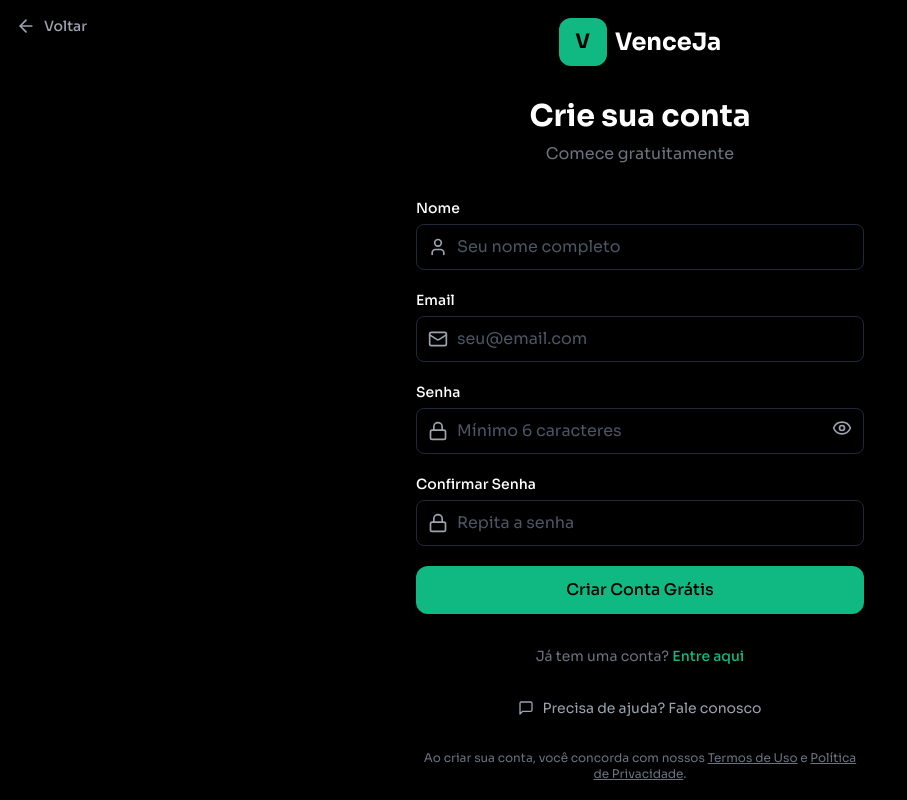
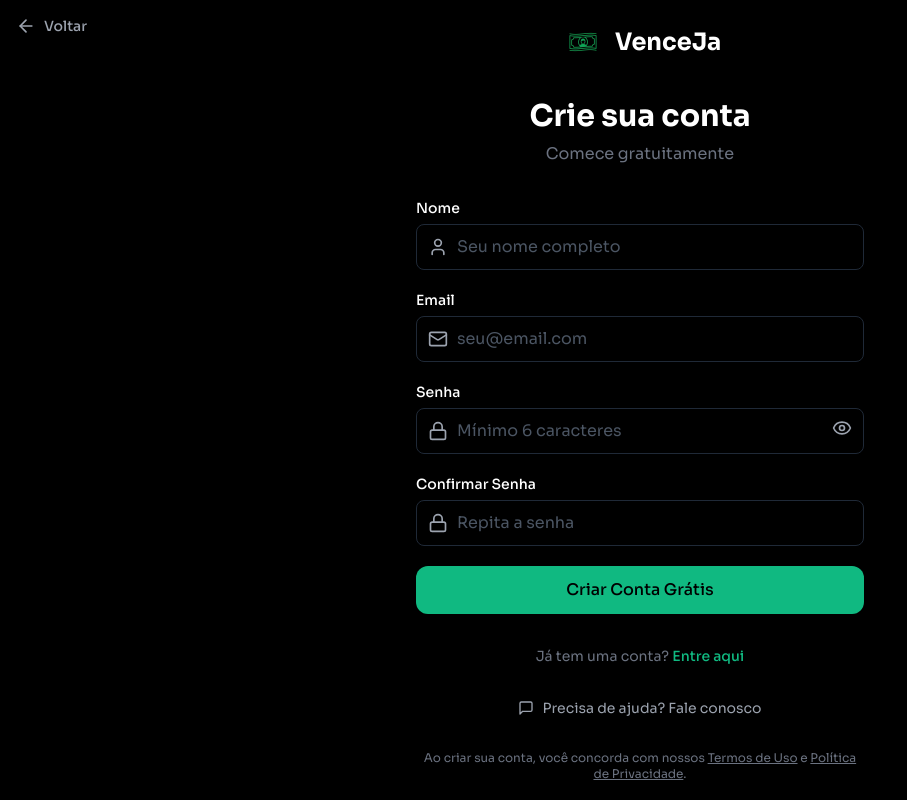
Before and after one commit to devkaw/vencja, a Next.js app: page /register in a window 1280 px wide. Shown: the whole page, without its empty margins (0-907 px from the left). Built offline with nearby package versions, Linux system fonts and the light colour scheme.

Commit message:
mudanca de logo

```diff
--- a/src/app/(auth)/forgot-password/page.tsx
+++ b/src/app/(auth)/forgot-password/page.tsx
@@ -2,6 +2,7 @@
 
 import { useState } from 'react';
 import Link from 'next/link';
+import Image from 'next/image';
 import { Mail, ArrowLeft, CheckCircle } from 'lucide-react';
 import { Button } from '@/components/ui/button';
 import { Input } from '@/components/ui/input';
@@ -70,9 +71,13 @@ export default function ForgotPasswordPage() {
         </div>
         <div className="w-full max-w-md text-center">
           <Link href="/" className="inline-flex items-center gap-2 mb-8">
-            <div className="w-12 h-12 bg-accent rounded-xl flex items-center justify-center">
-              <span className="text-white font-bold text-2xl">V</span>
-            </div>
+            <Image
+              src="/logo.png"
+              alt="VenceJa"
+              width={48}
+              height={48}
+              className="w-12 h-12 rounded-xl object-contain bg-black"
+            />
             <span className="text-2xl font-bold text-gray-900 dark:text-white">VenceJa</span>
           </Link>
           <div className="w-16 h-16 bg-success-100 dark:bg-success-900/30 rounded-full flex items-center justify-center mx-auto mb-6">
@@ -105,9 +110,13 @@ export default function ForgotPasswordPage() {
       <div className="w-full max-w-md space-y-8">
         <div className="text-center">
           <Link href="/" className="inline-flex items-center gap-2 mb-8">
-            <div className="w-12 h-12 bg-accent rounded-xl flex items-center justify-center">
-              <span className="text-white font-bold text-2xl">V</span>
-            </div>
+            <Image
+              src="/logo.png"
+              alt="VenceJa"
+              width={48}
+              height={48}
+              className="w-12 h-12 rounded-xl object-contain bg-black"
+            />
             <span className="text-2xl font-bold text-gray-900 dark:text-white">VenceJa</span>
           </Link>
           <h1 className="text-2xl font-bold text-gray-900 dark:text-white">Esqueceu a senha?</h1>
--- a/src/app/(auth)/login/page.tsx
+++ b/src/app/(auth)/login/page.tsx
@@ -2,6 +2,7 @@
 
 import { useState, useEffect } from 'react';
 import Link from 'next/link';
+import Image from 'next/image';
 import { useRouter } from 'next/navigation';
 import { Eye, EyeOff, Mail, Lock, ArrowLeft, MessageSquare } from 'lucide-react';
 import { Button } from '@/components/ui/button';
@@ -61,9 +62,13 @@ export default function LoginPage() {
       <div className="w-full max-w-md space-y-8">
         <div className="text-center">
           <Link href="/" className="inline-flex items-center gap-2 mb-8 group">
-            <div className="w-12 h-12 bg-accent rounded-xl flex items-center justify-center transition-transform group-hover:scale-110">
-              <span className="text-black font-bold text-xl">V</span>
-            </div>
+            <Image
+              src="/logo.png"
+              alt="VenceJa"
+              width={48}
+              height={48}
+              className="w-12 h-12 rounded-xl object-contain bg-black"
+            />
             <span className="text-2xl font-bold">VenceJa</span>
           </Link>
           <h1 className="text-3xl font-bold">Bem-vindo de volta</h1>
--- a/src/app/(auth)/register/page.tsx
+++ b/src/app/(auth)/register/page.tsx
@@ -2,6 +2,7 @@
 
 import { useState, useEffect } from 'react';
 import Link from 'next/link';
+import Image from 'next/image';
 import { Eye, EyeOff, Mail, Lock, User, ArrowLeft, MessageSquare } from 'lucide-react';
 import { Button } from '@/components/ui/button';
 import { Input } from '@/components/ui/input';
@@ -82,9 +83,13 @@ export default function RegisterPage() {
       <div className="min-h-screen flex items-center justify-center px-4 bg-black">
         <div className="w-full max-w-md text-center">
           <Link href="/" className="inline-flex items-center gap-2 mb-8">
-            <div className="w-12 h-12 bg-accent rounded-xl flex items-center justify-center">
-              <span className="text-white font-bold text-xl">V</span>
-            </div>
+            <Image
+              src="/logo.png"
+              alt="VenceJa"
+              width={48}
+              height={48}
+              className="w-12 h-12 rounded-xl object-contain bg-black"
+            />
             <span className="text-2xl font-bold">VenceJa</span>
           </Link>
 
@@ -155,9 +160,13 @@ export default function RegisterPage() {
       <div className="w-full max-w-md space-y-8">
         <div className="text-center">
           <Link href="/" className="inline-flex items-center gap-2 mb-8 group">
-            <div className="w-12 h-12 bg-accent rounded-xl flex items-center justify-center transition-transform group-hover:scale-110">
-              <span className="text-black font-bold text-xl">V</span>
-            </div>
+            <Image
+              src="/logo.png"
+              alt="VenceJa"
+              width={48}
+              height={48}
+              className="w-12 h-12 rounded-xl object-contain bg-black"
+            />
             <span className="text-2xl font-bold">VenceJa</span>
           </Link>
           <h1 className="text-3xl font-bold">Crie sua conta</h1>
--- a/src/app/(auth)/reset-password/reset-password-content.tsx
+++ b/src/app/(auth)/reset-password/reset-password-content.tsx
@@ -3,6 +3,7 @@
 import { useEffect, useState } from 'react';
 import { useSearchParams } from 'next/navigation';
 import Link from 'next/link';
+import Image from 'next/image';
 import { Eye, EyeOff, CheckCircle, AlertCircle, Loader2 } from 'lucide-react';
 import { Button } from '@/components/ui/button';
 import { Input } from '@/components/ui/input';
@@ -147,9 +148,13 @@ export default function ResetPasswordContent() {
         <CardContent className="pt-6 pb-8 px-8">
           <div className="text-center mb-8">
             <Link href="/" className="inline-flex items-center gap-2 mb-6">
-              <div className="w-10 h-10 bg-accent rounded-xl flex items-center justify-center">
-                <span className="text-white font-bold text-lg">V</span>
-              </div>
+              <Image
+                src="/logo.png"
+                alt="VenceJa"
+                width={40}
+                height={40}
+                className="w-10 h-10 rounded-xl object-contain bg-black"
+              />
               <span className="text-xl font-bold">VenceJa</span>
             </Link>
             <h1 className="text-2xl font-bold">Nova Senha</h1>
--- a/src/app/page.tsx
+++ b/src/app/page.tsx
@@ -2,6 +2,7 @@
 
 import { useEffect, useState } from 'react';
 import Link from 'next/link';
+import Image from 'next/image';
 import {
   ArrowRight,
   CheckCircle,
@@ -111,9 +112,13 @@ export default function LandingPage() {
         <div className="max-w-7xl mx-auto px-4 sm:px-6 lg:px-8">
           <div className="flex items-center justify-between">
             <Link href="/" className="flex items-center gap-3 group">
-              <div className="w-10 h-10 bg-accent rounded-xl flex items-center justify-center transition-transform group-hover:scale-110 group-hover:rotate-3">
-                <span className="text-black font-bold text-xl">V</span>
-              </div>
+              <Image
+                src="/logo.png"
+                alt="VenceJa"
+                width={40}
+                height={40}
+                className="w-10 h-10 rounded-xl object-contain bg-black"
+              />
               <span className="text-xl font-bold tracking-tight">VenceJa</span>
             </Link>
 
--- a/src/components/layout/sidebar.tsx
+++ b/src/components/layout/sidebar.tsx
@@ -1,6 +1,7 @@
 'use client';
 
 import Link from 'next/link';
+import Image from 'next/image';
 import { usePathname } from 'next/navigation';
 import { useState, useEffect } from 'react';
 import { cn } from '@/lib/utils';
@@ -85,9 +86,13 @@ export function Sidebar({ profile }: SidebarProps) {
         <div className="flex flex-col h-full pt-14 sm:pt-16 lg:pt-0">
           <div className="p-4 sm:p-6 flex items-center justify-between">
             <Link href="/dashboard" className="flex items-center gap-3 group" onClick={handleLinkClick}>
-              <div className="w-9 h-9 sm:w-10 sm:h-10 bg-accent rounded-xl flex items-center justify-center transition-transform group-hover:scale-110 group-hover:rotate-3">
-                <span className="text-black font-bold text-base sm:text-lg">V</span>
-              </div>
+              <Image
+                src="/logo.png"
+                alt="VenceJa"
+                width={40}
+                height={40}
+                className="w-9 h-9 sm:w-10 sm:h-10 rounded-xl object-contain bg-black"
+              />
               <span className="text-lg sm:text-xl font-bold tracking-tight">
                 VenceJa
               </span>
```
Also changed, not shown: src/emails/base-template.tsx (+16 -8 lines), public/logo.png (added).
